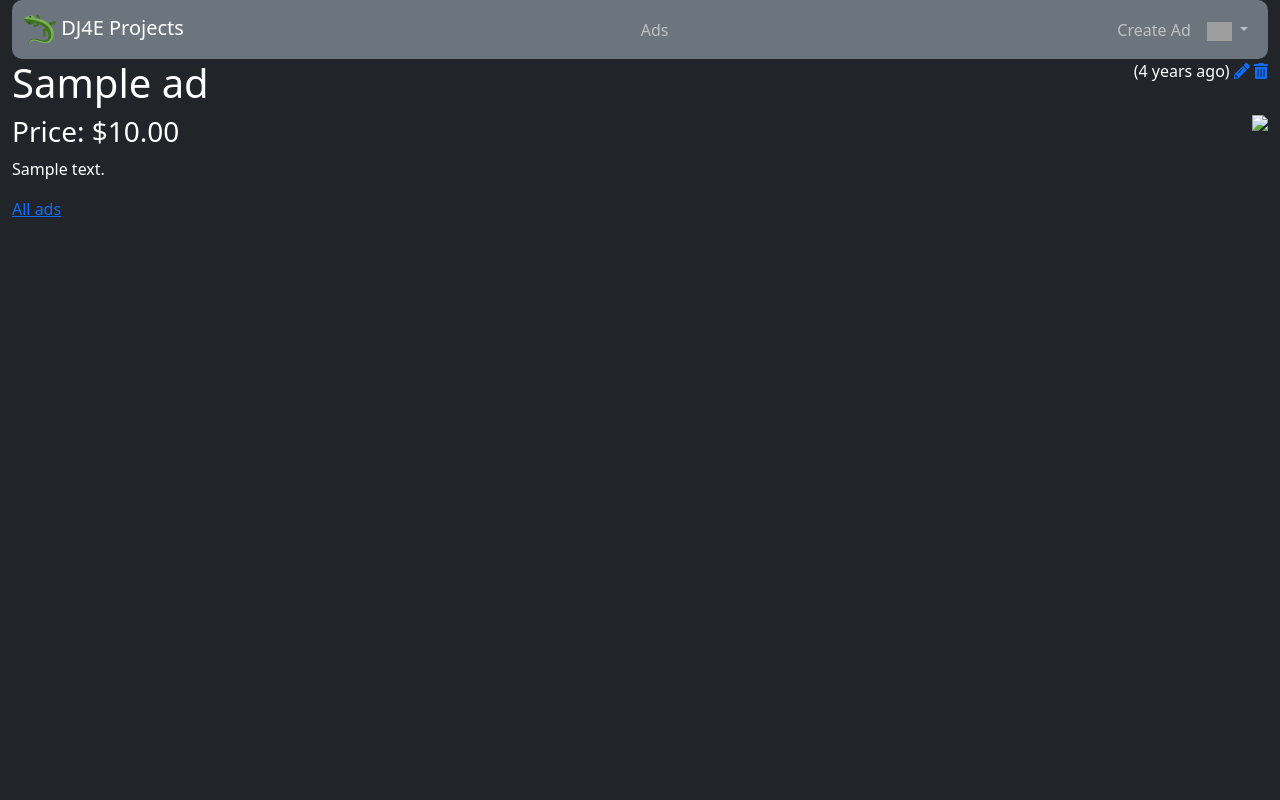
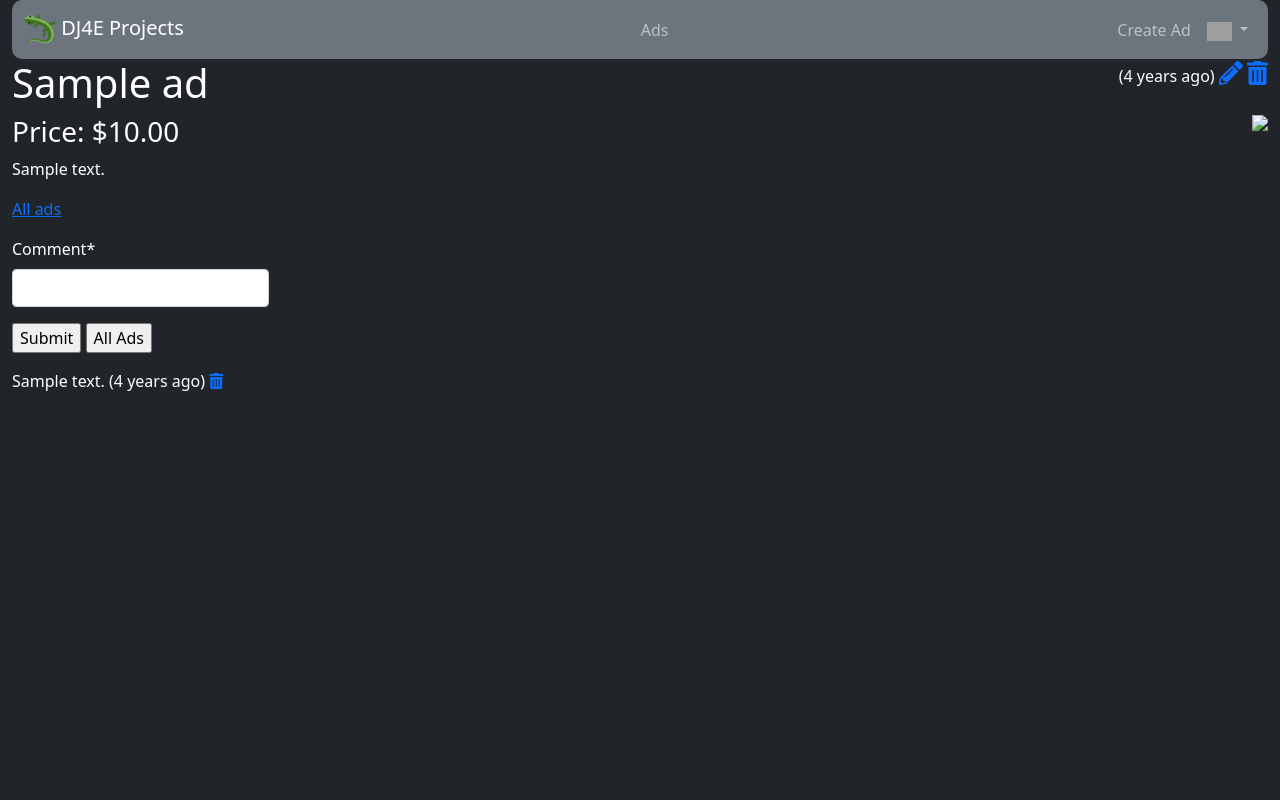
Before and after one commit to amoguelk/dj4e_projects, a Django app: page /ads/ad/1 in a window 1280 px wide. Run offline with Django 4.2, Linux system fonts and the light colour scheme; a user stored in the database is signed in; tables that the repository leaves empty hold one stand-in row (values such as "Sample post"); some libraries are stand-ins or nearby versions; grey boxes are pictures that could not be loaded.

Commit message:
Added comments on ads

```diff
--- a/mysite/ads/forms.py
+++ b/mysite/ads/forms.py
@@ -5,6 +5,7 @@ from django.core.files.uploadedfile import InMemoryUploadedFile
 from .humanize import natural_size
 
 
+# Form to create/update an ad
 class CreateForm(forms.ModelForm):
     max_upload_limit = 2 * 1024 * 1024
     max_upload_limit_text = natural_size(max_upload_limit)
@@ -54,3 +55,8 @@ class CreateForm(forms.ModelForm):
             instance.save()
 
         return instance
+
+
+# Form to add a comment
+class CommentForm(forms.Form):
+    comment = forms.CharField(required=True, max_length=500, min_length=3, strip=True)
--- a/mysite/ads/models.py
+++ b/mysite/ads/models.py
@@ -11,8 +11,11 @@ class Ad(models.Model):
     price = models.DecimalField(max_digits=7, decimal_places=2, null=True)
     text = models.TextField()
     owner = models.ForeignKey(settings.AUTH_USER_MODEL, on_delete=models.CASCADE)
+    comments = models.ManyToManyField(
+        settings.AUTH_USER_MODEL, through="Comment", related_name="comments_owned"
+    )
 
-    # Picture
+    # Picture information
     picture = models.BinaryField(null=True, editable=True)
     content_type = models.CharField(
         max_length=256, null=True, help_text="The MIMEType of the file"
@@ -23,3 +26,18 @@ class Ad(models.Model):
 
     def __str__(self):
         return self.title
+
+
+class Comment(models.Model):
+    text = models.TextField(
+        validators=[MinLengthValidator(3, "Comment must be greater than 3 characters")]
+    )
+    ad = models.ForeignKey(Ad, on_delete=models.CASCADE)
+    owner = models.ForeignKey(settings.AUTH_USER_MODEL, on_delete=models.CASCADE)
+    created_at = models.DateTimeField(auto_now_add=True)
+    updated_at = models.DateTimeField(auto_now=True)
+
+    def __str__(self):
+        if len(self.text) < 15:
+            return self.text
+        return self.text[:11] + " ..."
--- a/mysite/ads/templates/ads/ad_detail.html
+++ b/mysite/ads/templates/ads/ad_detail.html
@@ -1,4 +1,7 @@
-{% extends "base_menu.html" %} {% load humanize %} {% block head %}
+{% extends "base_menu.html" %}
+{% load humanize %}
+{% load crispy_forms_tags %}
+{% block head %}
 <style>
   .overlay {
     position: fixed;
@@ -13,8 +16,8 @@
 </style>
 {% endblock head %}
 {% block content %}
+    <!--Picture overlay that appears when the user clicks on the picture-->
     {% if ad.content_type %}
-        <!--Picture overlay that appears when the user clicks on the picture-->
         <div
         id="overlay"
         class="overlay"
@@ -30,11 +33,37 @@
     <span style="float: right">
         ({{ ad.updated_at|naturaltime }})
         {% if ad.owner == user %}
-            <a href="{% url 'ads:ad_update' ad.id %}"><i class="fa fa-pencil"></i></a>
-            <a href="{% url 'ads:ad_delete' ad.id %}"><i class="fa fa-trash"></i></a>
+            <h4 style="display: inline;"><a href="{% url 'ads:ad_update' ad.id %}"><i class="fa fa-pencil"></i></a></h4>
+            <h4 style="display: inline;"><a href="{% url 'ads:ad_delete' ad.id %}"><i class="fa fa-trash"></i></a></h4>
         {% endif %}
     </span>
     <h1>{{ ad.title }}</h1>
+    <!--Content-->
+    <span style="float: left">
+        <h3>Price: ${{ ad.price|intcomma}}</h3>
+        <p>{{ ad.text }}</p>
+        <p><a href="{% url 'ads:all' %}">All ads</a></p>
+        <!--Comments-->
+        {% if user.is_authenticated %}
+        <p>
+                <form method="post" action="{% url 'ads:ad_comment_create' ad.id %}">
+                    {% csrf_token %}
+                    {{ comment_form|crispy }}
+                    <input type="submit" value="Submit">
+                    <input type="submit" value="All Ads" onclick="window.location.href='{% url 'ads:all' %}';return false;">
+                </form>
+            </p>
+        {% endif %}
+        {% for comment in comments %}
+        <p>
+            {{ comment.text }} ({{ comment.updated_at|naturaltime }})
+            {% if user == comment.owner %}
+            <a href="{% url 'ads:ad_comment_delete' comment.id %}"><i class="fa fa-trash"></i></a>
+            {% endif %}
+        </p>
+        {% endfor %}
+    </span>
+    <!--Picture on the side of the content-->
     {% if ad.content_type %}
         <img
         style="float: right; max-width: 50%"
@@ -42,7 +71,4 @@
         onclick="document.getElementById('overlay').style.display = 'block';"
         />
     {% endif %}
-    <h3>Price: ${{ ad.price|intcomma}}</h3>
-    <p>{{ ad.text }}</p>
-    <p><a href="{% url 'ads:all' %}">All ads</a></p>
 {% endblock %}
--- a/mysite/ads/urls.py
+++ b/mysite/ads/urls.py
@@ -21,4 +21,14 @@ urlpatterns = [
         name="ad_delete",
     ),
     path("ad_picture/<int:pk>", views.stream_file, name="ad_picture"),
+    path(
+        "ad/<int:pk>/comment",
+        views.CommentCreateView.as_view(),
+        name="ad_comment_create",
+    ),
+    path(
+        "comment/<int:pk>/delete",
+        views.CommentDeleteView.as_view(success_url=reverse_lazy("ads:all")),
+        name="ad_comment_delete",
+    ),
 ]
--- a/mysite/ads/views.py
+++ b/mysite/ads/views.py
@@ -1,23 +1,43 @@
 from django.http import HttpResponse
 from django.shortcuts import get_object_or_404, redirect, render
-from django.urls import reverse_lazy
+from django.urls import reverse, reverse_lazy
 from django.views import View
 from django.contrib.auth.mixins import LoginRequiredMixin
-from .models import Ad
+from .models import Ad, Comment
 from .owner import (
     OwnerListView,
     OwnerDetailView,
     OwnerDeleteView,
 )
-from .forms import CreateForm
+from .forms import CommentForm, CreateForm
 
 
+############
+# Ad Views #
+############
 class AdListView(OwnerListView):
     model = Ad
 
 
 class AdDetailView(OwnerDetailView):
     model = Ad
+    template_name = "ads/ad_detail.html"
+
+    def get(self, request, pk: int):
+        """Gets and displays the ad with its comments and a form to add more comments
+
+        Args:
+            request (HttpRequest): The current request
+            pk (int): The primary key of the ad
+
+        Returns:
+            HttpResponse: The page with the ad, comments and comment form
+        """
+        ad = get_object_or_404(Ad, id=pk)
+        comments = Comment.objects.filter(ad=ad).order_by("-updated_at")
+        comment_form = CommentForm()
+        context = {"ad": ad, "comments": comments, "comment_form": comment_form}
+        return render(request, self.template_name, context)
 
 
 class AdCreateView(LoginRequiredMixin, View):
@@ -122,3 +142,34 @@ def stream_file(request, pk: int) -> HttpResponse:
     response["Content-Length"] = len(ad.picture)
     response.write(ad.picture)
     return response
+
+
+#################
+# Comment Views #
+#################
+
+
+class CommentCreateView(LoginRequiredMixin, View):
+    def post(self, request, pk):
+        """Posts the comment
+
+        Args:
+            request (HttpRequest): The current request
+            pk (int, optional): The primary key of the ad
+
+        Returns:
+            (HttpResponseRedirect | HttpResponsePermanentRedirect): A redirect to the ad page
+        """
+        ad = get_object_or_404(Ad, id=pk)
+        comment = Comment(text=request.POST["comment"], owner=request.user, ad=ad)
+        comment.save()
+        return redirect(reverse("ads:ad_detail", args=[pk]))
+
+
+class CommentDeleteView(OwnerDeleteView):
+    model = Comment
+    template_name = "ads/comment_delete.html"
+
+    def get_success_url(self) -> str:
+        ad = self.object.ad
+        return reverse("ads:ad_detail", args=[ad.id])
--- a/mysite/home/templates/base_bootstrap.html
+++ b/mysite/home/templates/base_bootstrap.html
@@ -4,7 +4,7 @@
 <head>
     <title>{% block title %}{{settings.APP_NAME}}{% endblock %}</title>
 
-    <meta name="dj4e" content="410e7a8274d8cdf0f354bfac7dd2c648">
+    <meta name="dj4e" content="4d6dc151315add4c4b579c68cffe18c7">
 
     <meta name="dj4e-code" content="42170438538858">
 
```
Also changed, not shown: mysite/ads/templates/ads/comment_delete.html (added, +13 -0 lines), mysite/ads/migrations/0003_comment_ad_comments.py (added).
